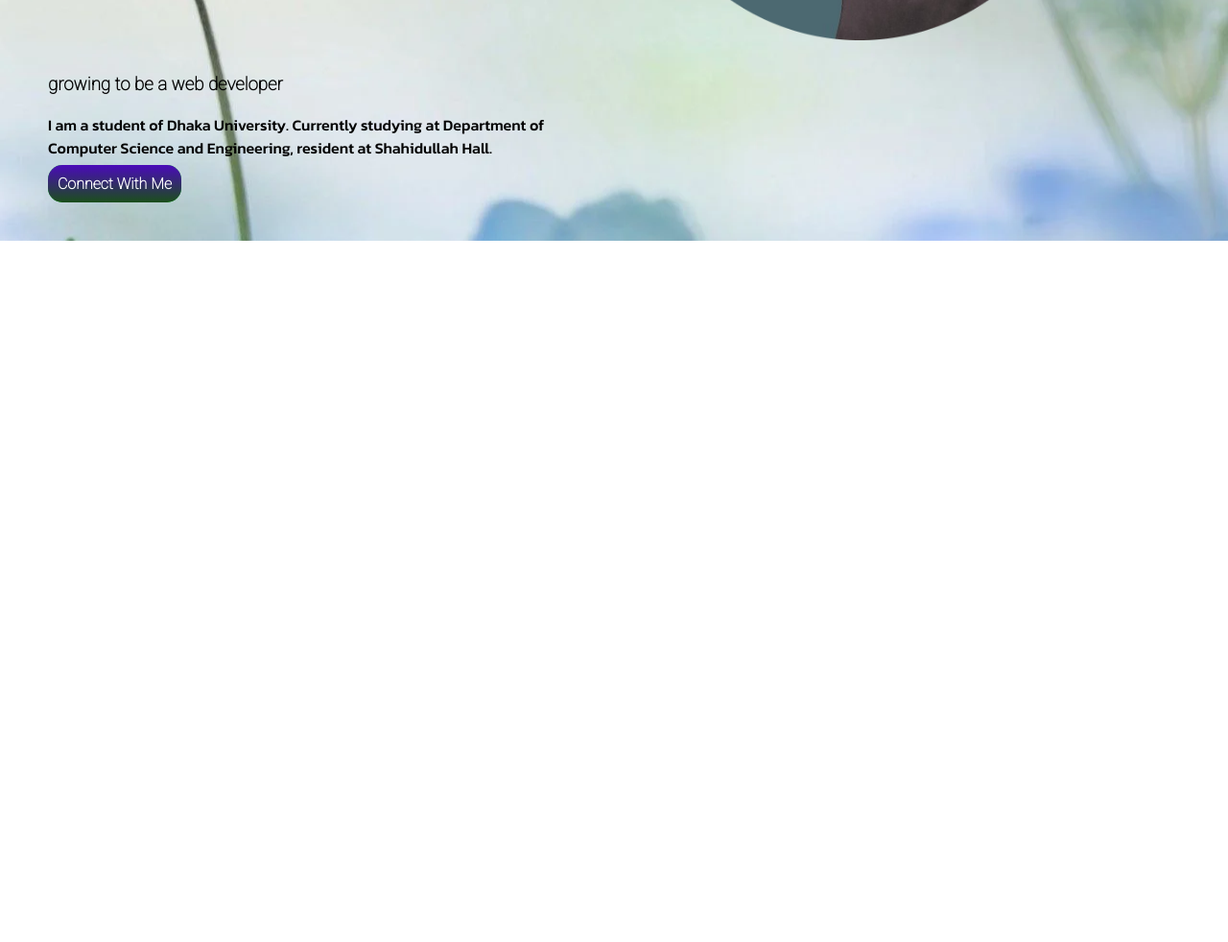
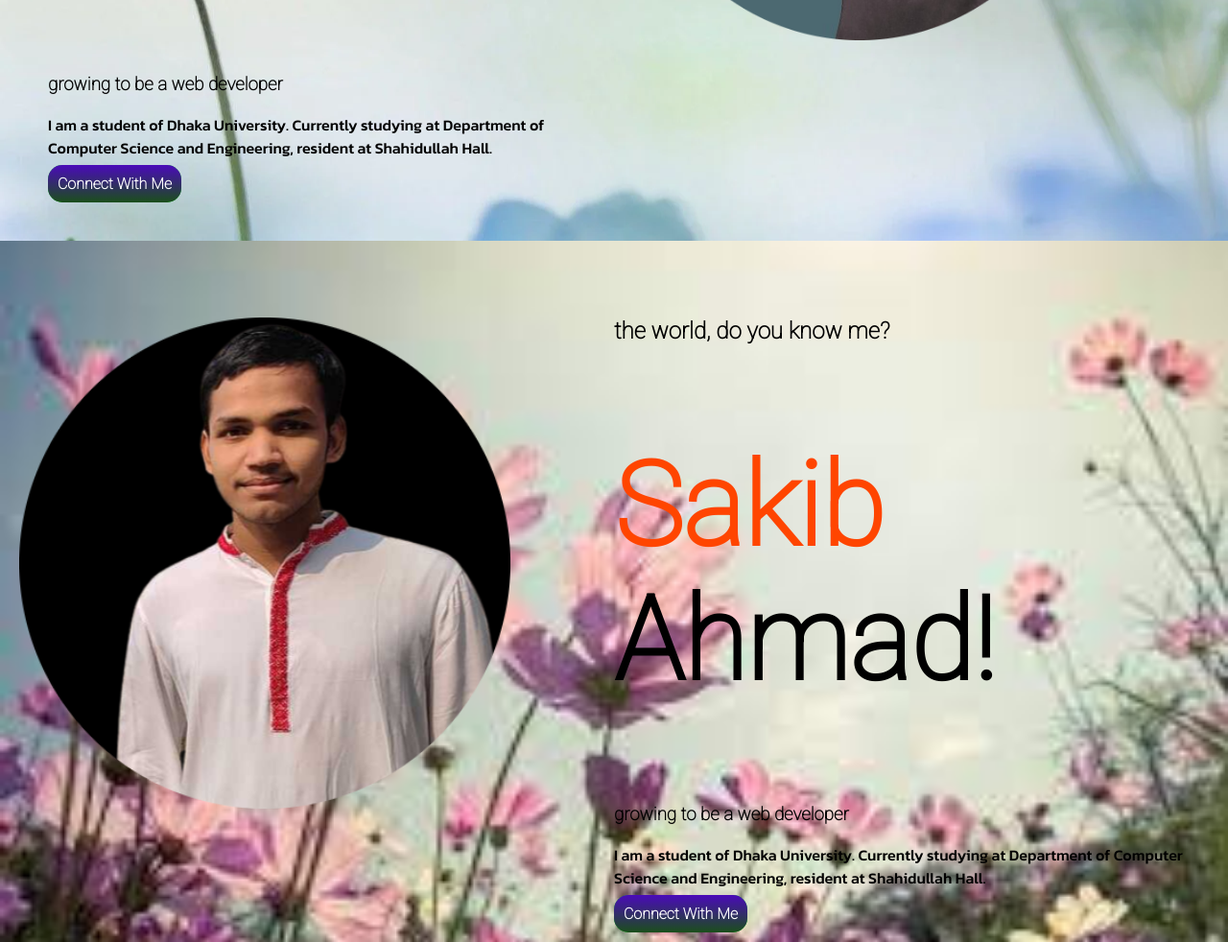
Before and after one commit to easakibahmad/myAwsomePortfolio, a plain HTML site: page index.html in a window 1280 px wide. Shown: the part 500-1482 px from the top of the page at 96% size. Before the commit the page ends 800 px from the top, so only its background shows below. Drawn offline with Linux system fonts and the light colour scheme.

Commit message:
second section done

```diff
--- a/index.css
+++ b/index.css
@@ -44,3 +44,17 @@
     background-position: right;
     padding: 50px;
 }
+
+section {
+    display: flex;
+    padding-top: 60px;
+}
+
+.secnd-sec {
+    background-image: url(images/back2.jpeg);
+    background-repeat: no-repeat;
+    display: flex;
+    padding-bottom: 20px;
+    background-size: cover;
+    background-position: center;
+}
--- a/index.html
+++ b/index.html
@@ -28,6 +28,19 @@
             <img src="images/sakib1.png" alt="sakib ahmad image">
         </div>
     </section>
+    <section class="secnd-sec">
+        <div class="di-cls">
+            <img src="images/sakib2.png" alt="sakib ahmad image">
+        </div>
+        <div class="di-cls">
+            <h2>the world, do you know me?</h1>
+                <h1><span class="sp-sakib">Sakib </span>Ahmad!</h1>
+                <h3>growing to be a web developer</h3>
+                <p>I am a student of Dhaka University. Currently studying at Department of Computer Science and
+                    Engineering, resident at Shahidullah Hall.</p>
+                <a class="click-me" href="https://www.facebook.com/sakib.csedu25" target="_blank">Connect With Me</a>
+        </div>
+    </section>
 </body>
 
 </html>
```
Also changed, not shown: images/back2.jpeg (added).
